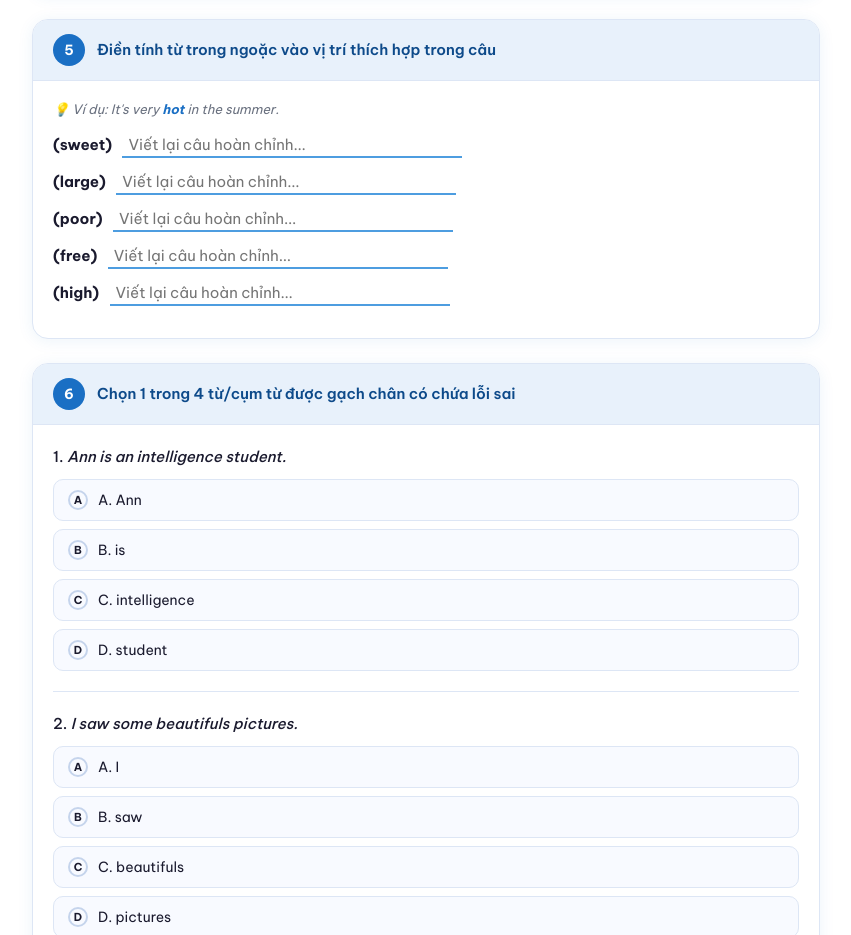
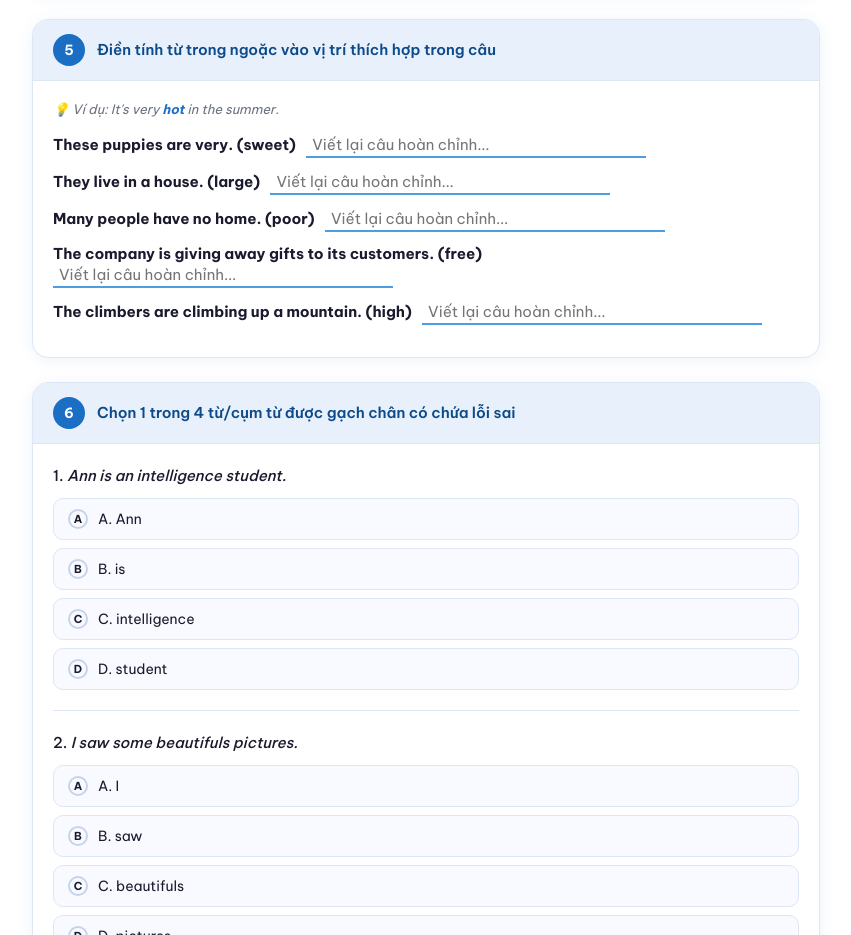
Before and after one commit to Mo-Mon/toeic-learning, a plain HTML site: page Khóa toeic prep/0-300/Ngữ pháp/bài tập/4. Tính từ & trạng từ/section 1 tính từ/tinh-tu-exercise.html in a window 1280 px wide. Shown: the part 840-1775 px from the top of the page, without its empty margins (214-1065 px from the left). Drawn offline with nearby package versions, Linux system fonts and the light colour scheme.

Commit message:
làm bài tập section 1 phần tính từ, trạng từ

```diff
--- a/Khóa toeic prep/0-300/Ngữ pháp/bài tập/4. Tính từ & trạng từ/section 1 tính từ/tinh-tu-exercise.html
+++ b/Khóa toeic prep/0-300/Ngữ pháp/bài tập/4. Tính từ & trạng từ/section 1 tính từ/tinh-tu-exercise.html
@@ -571,7 +571,7 @@ function renderEx5() {
   const c = document.getElementById('ex5Container');
   c.innerHTML = ex5Data.map((item, i) =>
     `<div class="ex5-row">
-      <strong>(${item.adjective})</strong> &nbsp;
+      <strong>${item.original}</strong> &nbsp;
       <input class="fill-blank" id="ex5_${i}" placeholder="Viết lại câu hoàn chỉnh..." style="min-width:340px" autocomplete="off">
     </div>`
   ).join('');
```
Also changed, not shown: 2 other files.
